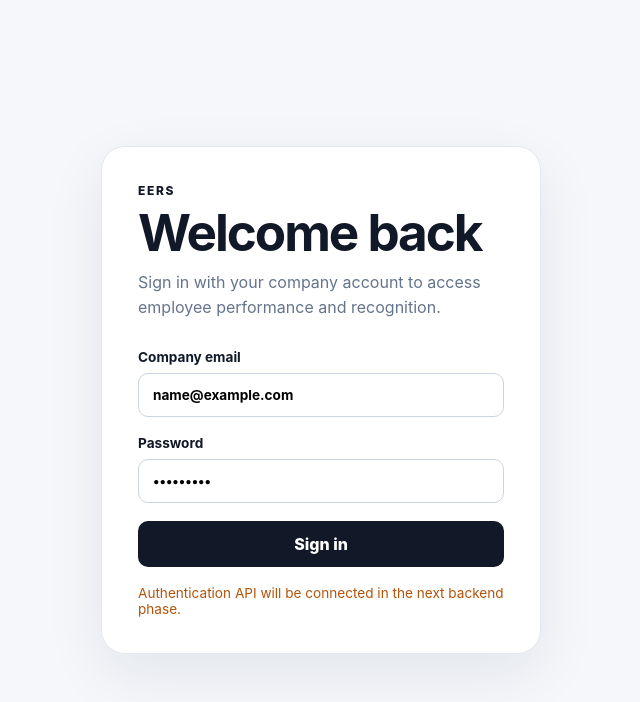
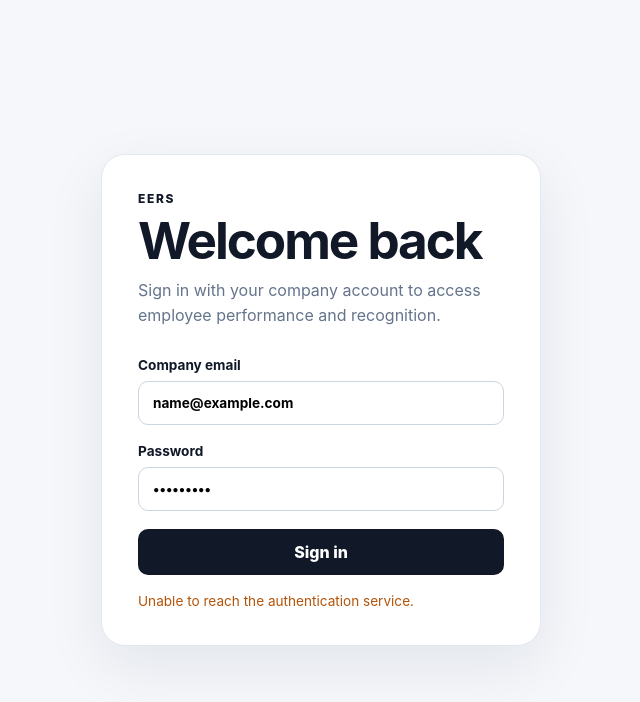
Before and after one commit to Pranjal1-1/EERS, a Next.js app in the folder apps/web/: page /login in a window 1280 px wide. Both pictures are taken after typing "name@example.com", "Sample123" into the empty fields and a click on the button "Sign in". Shown: the top 702 px of the page, without its empty margins (319-959 px from the left). Built offline with nearby package versions, Linux system fonts and the light colour scheme; no server answers.

Commit message:
feat: connect login screen to authentication API

```diff
--- a/apps/web/src/app/login/page.tsx
+++ b/apps/web/src/app/login/page.tsx
@@ -1,34 +1,36 @@
 'use client';
 
 import { FormEvent, useState } from 'react';
+import { useRouter } from 'next/navigation';
 
 export default function LoginPage() {
+  const router = useRouter();
   const [email, setEmail] = useState('');
   const [password, setPassword] = useState('');
   const [message, setMessage] = useState('');
+  const [busy, setBusy] = useState(false);
 
-  function submit(event: FormEvent<HTMLFormElement>) {
-    event.preventDefault();
-    if (!email || !password) {
-      setMessage('Enter your company email and password.');
-      return;
-    }
-    setMessage('Authentication API will be connected in the next backend phase.');
+  async function submit(event: FormEvent<HTMLFormElement>) {
+    event.preventDefault(); setMessage(''); setBusy(true);
+    try {
+      const response = await fetch('/api/auth/login', { method: 'POST', headers: { 'Content-Type': 'application/json' }, body: JSON.stringify({ email, password }) });
+      const result = await response.json();
+      if (!response.ok) { setMessage(result.error || 'Unable to sign in.'); return; }
+      router.replace('/'); router.refresh();
+    } catch { setMessage('Unable to reach the authentication service.'); }
+    finally { setBusy(false); }
   }
 
   return (
-    <main className="auth-shell">
-      <section className="auth-card">
-        <p className="eyebrow">EERS</p>
-        <h1>Welcome back</h1>
-        <p className="muted">Sign in with your company account to access employee performance and recognition.</p>
-        <form onSubmit={submit} className="form">
-          <label>Company email<input type="email" autoComplete="email" value={email} onChange={(e) => setEmail(e.target.value)} placeholder="name@company.com" /></label>
-          <label>Password<input type="password" autoComplete="current-password" value={password} onChange={(e) => setPassword(e.target.value)} placeholder="••••••••••••" /></label>
-          <button type="submit">Sign in</button>
-          {message && <p className="form-message">{message}</p>}
-        </form>
-      </section>
-    </main>
+    <main className="auth-shell"><section className="auth-card">
+      <p className="eyebrow">EERS</p><h1>Welcome back</h1>
+      <p className="muted">Sign in with your company account to access employee performance and recognition.</p>
+      <form onSubmit={submit} className="form">
+        <label>Company email<input type="email" autoComplete="email" required value={email} onChange={(e) => setEmail(e.target.value)} placeholder="name@company.com" /></label>
+        <label>Password<input type="password" autoComplete="current-password" required value={password} onChange={(e) => setPassword(e.target.value)} placeholder="••••••••••••" /></label>
+        <button type="submit" disabled={busy}>{busy ? 'Signing in…' : 'Sign in'}</button>
+        {message && <p className="form-message" role="alert">{message}</p>}
+      </form>
+    </section></main>
   );
 }
```
